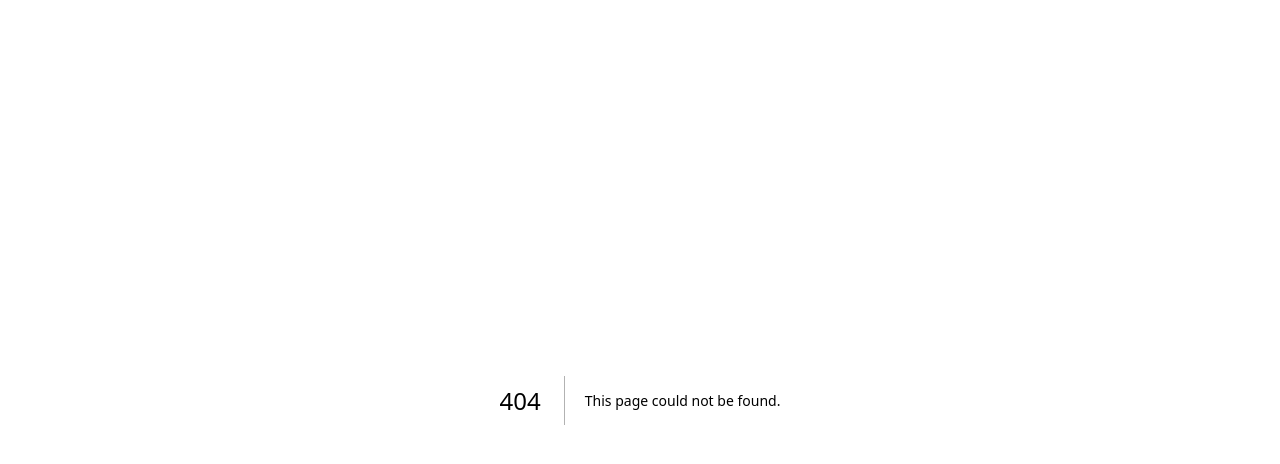
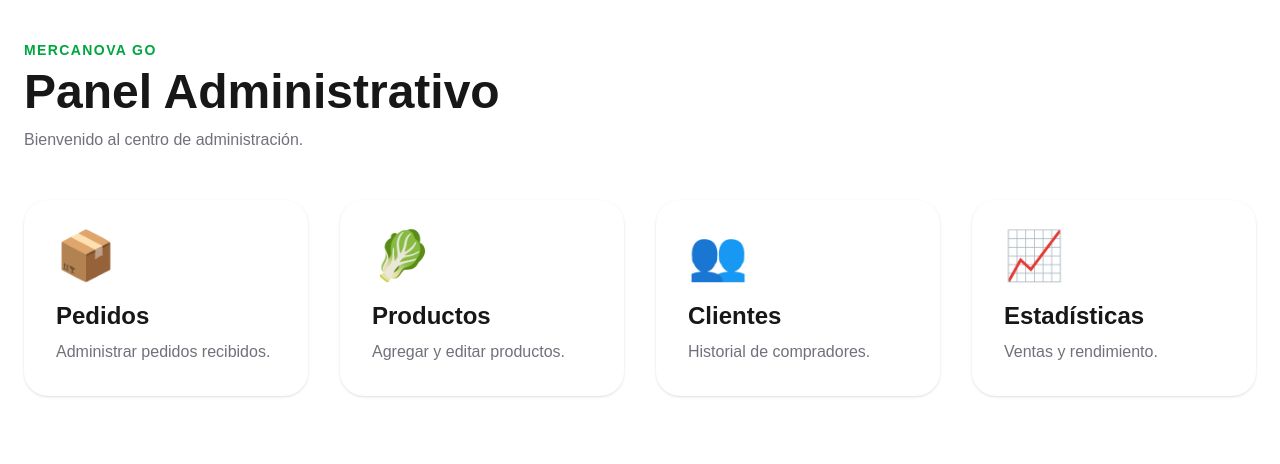
Before and after one commit to mercanovago/mercanovago-web, a Next.js app: page /admin/products in a window 1280 px wide. Before the commit this address had no page. Shown: the top 464 px of the page. Built offline with nearby package versions, Linux system fonts and the light colour scheme.

Commit message:
MercaNova GO 6.3 - modulo clientes admin

```diff
--- /dev/null
+++ b/app/admin/customers/page.tsx
@@ -0,0 +1,106 @@
+"use client";
+
+import { useEffect, useState } from "react";
+import Link from "next/link";
+import { getAdminCustomers } from "@/services/adminCustomers";
+
+export default function AdminCustomersPage() {
+  const [customers, setCustomers] = useState<any[]>([]);
+  const [loading, setLoading] = useState(true);
+
+  useEffect(() => {
+    async function loadCustomers() {
+      const data = await getAdminCustomers();
+      setCustomers(data);
+      setLoading(false);
+    }
+
+    loadCustomers();
+  }, []);
+
+  return (
+    <main className="min-h-screen bg-zinc-100 p-6 sm:p-10">
+      <div className="mx-auto max-w-7xl">
+        <Link href="/admin" className="font-bold text-green-600">
+          ← Volver al panel
+        </Link>
+
+        <div className="mb-8 mt-6">
+          <p className="text-sm font-black uppercase tracking-widest text-green-600">
+            MercaNova GO
+          </p>
+
+          <h1 className="mt-2 text-4xl font-black sm:text-5xl">
+            Clientes registrados
+          </h1>
+
+          <p className="mt-3 text-zinc-600">
+            Compradores que han realizado pedidos en la tienda.
+          </p>
+        </div>
+
+        {loading ? (
+          <p className="font-bold text-zinc-500">Cargando clientes...</p>
+        ) : customers.length === 0 ? (
+          <div className="rounded-3xl bg-white p-10 text-center shadow">
+            <div className="text-6xl">👥</div>
+            <h2 className="mt-4 text-2xl font-black">
+              No hay clientes todavía
+            </h2>
+          </div>
+        ) : (
+          <div className="grid gap-5 md:grid-cols-2">
+            {customers.map((customer) => {
+              const orders = customer.orders ?? [];
+              const totalSpent = orders.reduce(
+                (sum: number, order: any) => sum + Number(order.total),
+                0
+              );
+
+              return (
+                <article
+                  key={customer.id}
+                  className="rounded-3xl border border-zinc-200 bg-white p-6 shadow-sm"
+                >
+                  <p className="text-sm font-black uppercase tracking-widest text-green-600">
+                    Cliente #{customer.id}
+                  </p>
+
+                  <h2 className="mt-1 text-2xl font-black">
+                    {customer.first_name} {customer.last_name}
+                  </h2>
+
+                  <div className="mt-4 space-y-2 text-sm text-zinc-600">
+                    <p>📞 {customer.phone}</p>
+                    <p>✉️ {customer.email || "Sin correo registrado"}</p>
+                    <p>📍 {customer.address}</p>
+                  </div>
+
+                  <div className="mt-6 grid grid-cols-2 gap-3">
+                    <div className="rounded-2xl bg-zinc-100 p-4">
+                      <p className="text-xs font-bold uppercase text-zinc-500">
+                        Pedidos
+                      </p>
+                      <p className="mt-1 text-2xl font-black">
+                        {orders.length}
+                      </p>
+                    </div>
+
+                    <div className="rounded-2xl bg-green-50 p-4">
+                      <p className="text-xs font-bold uppercase text-green-700">
+                        Total comprado
+                      </p>
+                      <p className="mt-1 text-2xl font-black text-green-600">
+                        ${totalSpent.toFixed(2)}
+                      </p>
+                    </div>
+                  </div>
+                </article>
+              );
+            })}
+          </div>
+        )}
+      </div>
+    </main>
+  );
+}
--- /dev/null
+++ b/app/admin/products/page.tsx
@@ -0,0 +1,101 @@
+import Link from "next/link";
+
+export default function AdminPage() {
+  return (
+    <main className="mx-auto max-w-7xl px-6 py-10">
+
+      <p className="text-sm font-black uppercase tracking-widest text-green-600">
+        MercaNova GO
+      </p>
+
+      <h1 className="mt-2 text-5xl font-black">
+        Panel Administrativo
+      </h1>
+
+      <p className="mt-3 text-zinc-500">
+        Bienvenido al centro de administración.
+      </p>
+
+      <div className="mt-12 grid gap-8 md:grid-cols-2 xl:grid-cols-4">
+
+        {/* PEDIDOS */}
+
+        <Link
+          href="/admin/orders"
+          className="rounded-3xl bg-white p-8 shadow transition hover:-translate-y-1 hover:shadow-xl"
+        >
+          <div className="text-5xl">
+            📦
+          </div>
+
+          <h2 className="mt-5 text-2xl font-black">
+            Pedidos
+          </h2>
+
+          <p className="mt-2 text-zinc-500">
+            Administrar pedidos recibidos.
+          </p>
+        </Link>
+
+        {/* PRODUCTOS */}
+
+        <Link
+          href="/admin/products"
+          className="rounded-3xl bg-white p-8 shadow transition hover:-translate-y-1 hover:shadow-xl"
+        >
+          <div className="text-5xl">
+            🥬
+          </div>
+
+          <h2 className="mt-5 text-2xl font-black">
+            Productos
+          </h2>
+
+          <p className="mt-2 text-zinc-500">
+            Agregar y editar productos.
+          </p>
+        </Link>
+
+        {/* CLIENTES */}
+
+        <Link
+          href="/admin/customers"
+          className="rounded-3xl bg-white p-8 shadow transition hover:-translate-y-1 hover:shadow-xl"
+        >
+          <div className="text-5xl">
+            👥
+          </div>
+
+          <h2 className="mt-5 text-2xl font-black">
+            Clientes
+          </h2>
+
+          <p className="mt-2 text-zinc-500">
+            Historial de compradores.
+          </p>
+        </Link>
+
+        {/* ESTADÍSTICAS */}
+
+        <Link
+          href="/admin/stats"
+          className="rounded-3xl bg-white p-8 shadow transition hover:-translate-y-1 hover:shadow-xl"
+        >
+          <div className="text-5xl">
+            📈
+          </div>
+
+          <h2 className="mt-5 text-2xl font-black">
+            Estadísticas
+          </h2>
+
+          <p className="mt-2 text-zinc-500">
+            Ventas y rendimiento.
+          </p>
+        </Link>
+
+      </div>
+
+    </main>
+  );
+}
--- /dev/null
+++ b/services/adminCustomers.ts
@@ -0,0 +1,29 @@
+import { supabase } from "@/lib/supabase";
+
+export async function getAdminCustomers() {
+  const { data, error } = await supabase
+    .from("customers")
+    .select(`
+      id,
+      first_name,
+      last_name,
+      phone,
+      email,
+      address,
+      created_at,
+      orders (
+        id,
+        total,
+        status,
+        created_at
+      )
+    `)
+    .order("created_at", { ascending: false });
+
+  if (error) {
+    console.error("Error cargando clientes:", error);
+    return [];
+  }
+
+  return data ?? [];
+}
--- /dev/null
+++ b/services/adminProducts.ts
@@ -0,0 +1,16 @@
+import { supabase } from "@/lib/supabase";
+import type { Product } from "@/types/product";
+
+export async function getAdminProducts(): Promise<Product[]> {
+  const { data, error } = await supabase
+    .from("products")
+    .select("*")
+    .order("id", { ascending: true });
+
+  if (error) {
+    console.error("Error cargando productos admin:", error);
+    return [];
+  }
+
+  return data ?? [];
+}
```
